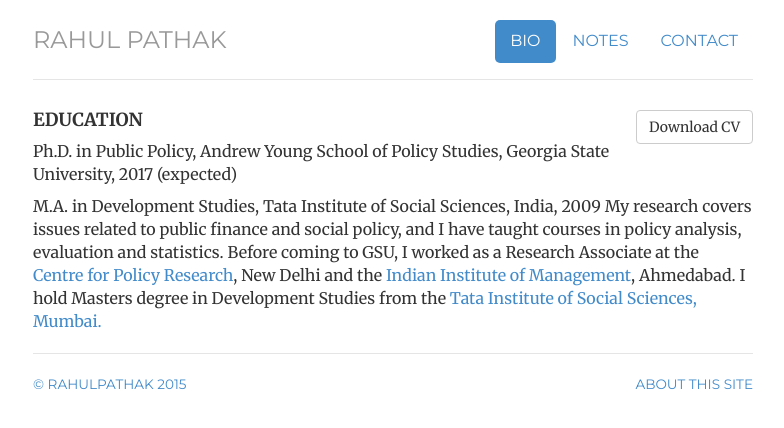
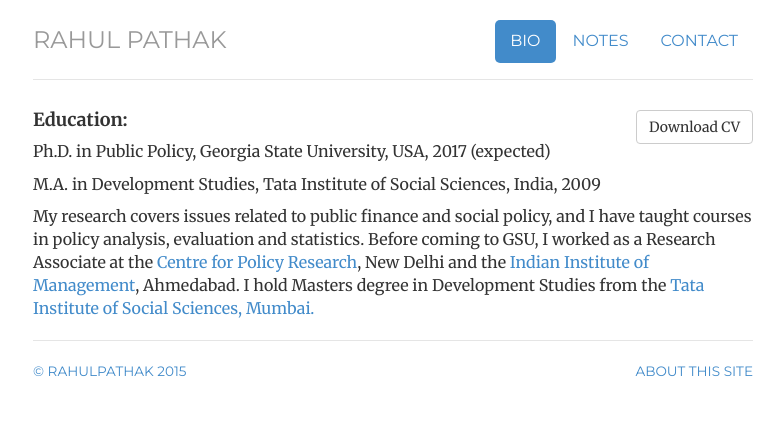
Before and after one commit to pathak-rahul/pathak-rahul.github.io, a Jekyll site: the page built from bio/index.html, in a window 1280 px wide. Shown: the top 428 px of the page, without its empty margins (247-1031 px from the left). Built offline with Jekyll 4.4.1, drawn with Linux system fonts in a browser that asks for light colours.

Commit message:
Update index.html

```diff
--- a/bio/index.html
+++ b/bio/index.html
@@ -11,10 +11,11 @@
 <div class="bio">
 	<a href="/files/rpathak-cv.pdf" class="btn btn-default pull-right" title="Download CV as PDF">Download CV</a>
 			<div itemscope itemtype="http://data-vocabulary.org/Person">
-			<span itemprop="name"><h4>EDUCATION</h4></span>
 
-	<p>Ph.D. in Public Policy, Andrew Young School of Policy Studies, Georgia State University, 2017 (expected)</p>
-	M.A. in Development Studies, Tata Institute of Social Sciences, India, 2009
+			<span itemprop="name"><h4>Education:</h4></span>
+
+	<p>Ph.D. in Public Policy, Georgia State University, USA, 2017 (expected)</p>
+	<p>M.A. in Development Studies, Tata Institute of Social Sciences, India, 2009</p>
 
 				<span itemprop="name">My research covers issues related to public finance and social policy, and I have taught courses in policy analysis, evaluation and statistics. Before coming to GSU, I worked as a Research Associate at the <a href="http://www.cprindia.org/"> Centre for Policy Research</a>, New Delhi and the <a href="http://www.iimahd.ernet.in/"> Indian Institute of Management</a>, Ahmedabad. I hold Masters degree in Development Studies from the <a href="http://tiss.edu//"> Tata Institute of Social Sciences, Mumbai.</span>
 				<address>
```
